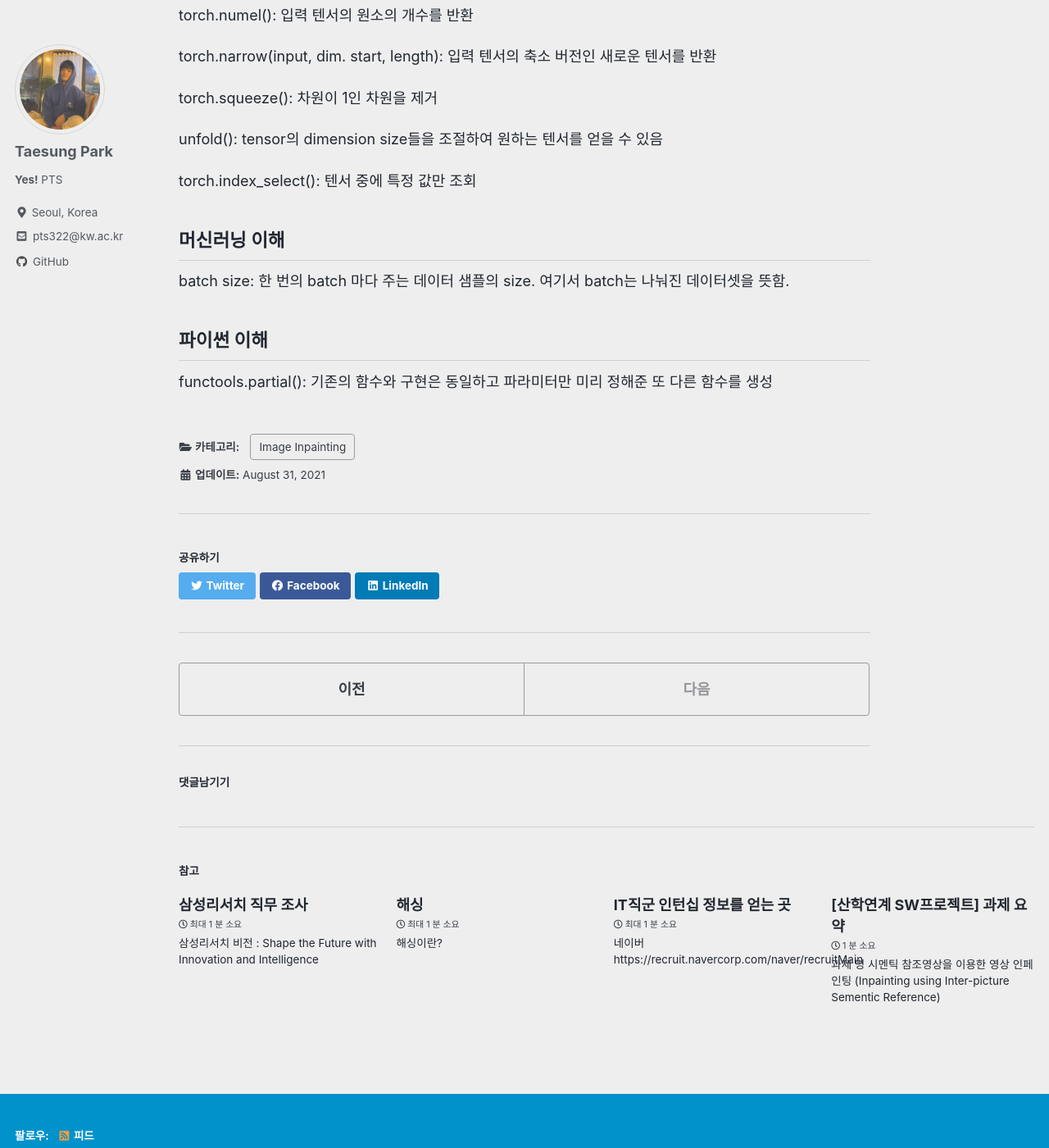
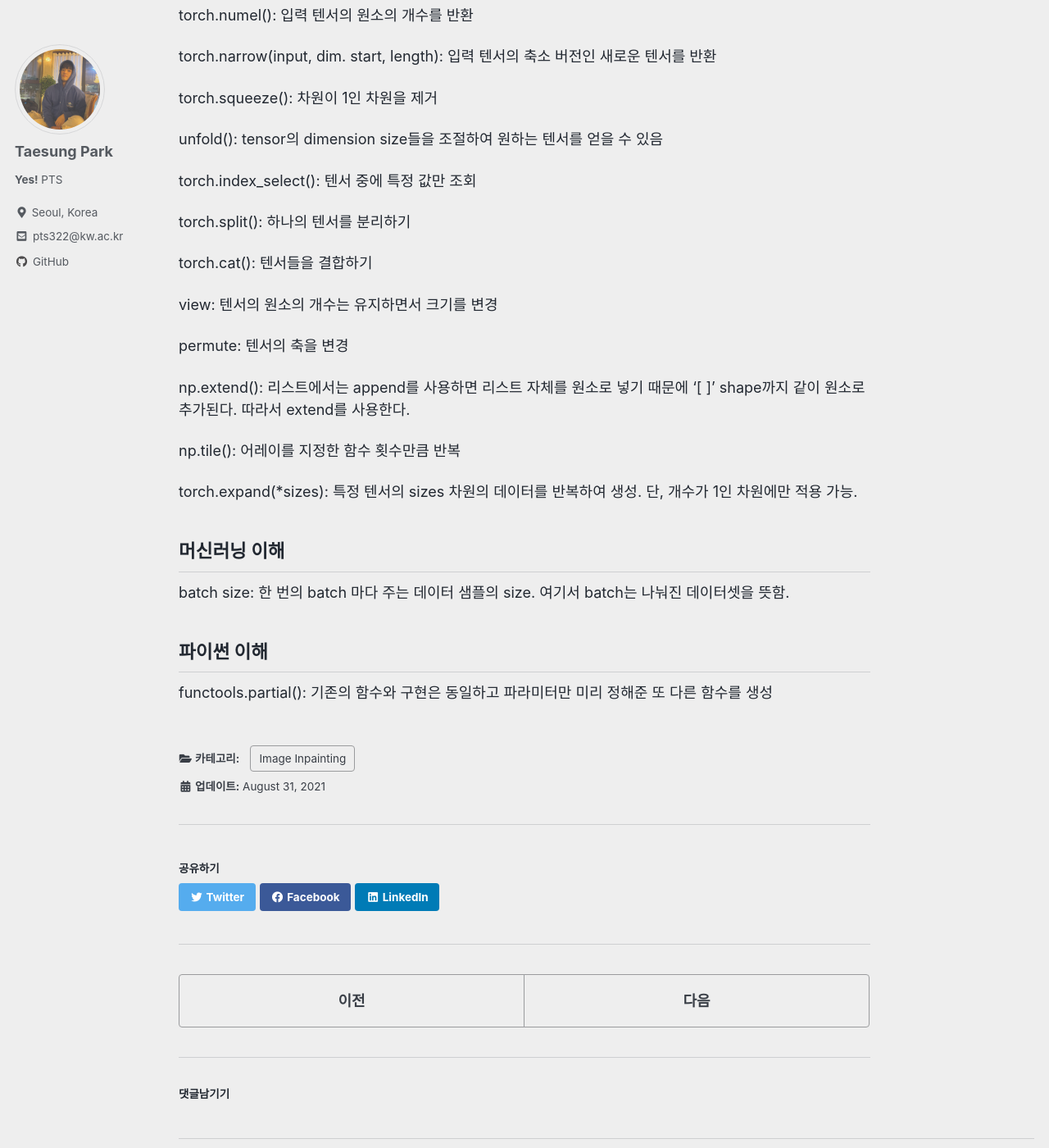
Before and after one commit to kkamankun/kkamankun.github.io, a Jekyll site: the page built from _posts/image_inpainting/2021-08-31-CodeReview.md, in a window 1280 px wide and 1400 px high, scrolled down 1145 px. Shown: the whole window at 82% size. Built offline with Jekyll 4.4.1, drawn with Linux system fonts in a browser that asks for light colours; cached includes are drawn as plain includes; comment, search, counter and statistics services are not loaded; part of the change alters nothing that is shown; some of the changed text lies outside the part shown.

Commit message:
Update CodeReview.md, PaperReview.md

```diff
--- a/_posts/image_inpainting/2021-08-31-CodeReview.md
+++ b/_posts/image_inpainting/2021-08-31-CodeReview.md
@@ -42,6 +42,20 @@ unfold(): tensor의 dimension size들을 조절하여 원하는 텐서를 얻을
 
 torch.index_select(): 텐서 중에 특정 값만 조회
 
+torch.split(): 하나의 텐서를 분리하기
+
+torch.cat(): 텐서들을 결합하기
+
+view: 텐서의 원소의 개수는 유지하면서 크기를 변경
+
+permute: 텐서의 축을 변경
+
+np.extend(): 리스트에서는 append를 사용하면 리스트 자체를 원소로 넣기 때문에 '[ ]' shape까지 같이 원소로 추가된다. 따라서 extend를 사용한다.
+
+np.tile(): 어레이를 지정한 함수 횟수만큼 반복
+
+torch.expand(*sizes): 특정 텐서의 sizes 차원의 데이터를 반복하여 생성. 단, 개수가 1인 차원에만 적용 가능.
+
 머신러닝 이해
 ---
 
--- /dev/null
+++ b/_posts/image_inpainting/2021-09-03-PaperReview.md
@@ -0,0 +1,40 @@
+---
+title: "[산학연계 SW프로젝트] 논문 번역"
+categories:
+    - Image Inpainting
+# layout: default
+---
+논문
+---
+Hongyu Liu, et.al. "Coherent Semantic Attention for Image Inpainting" arXiv: 1905.12384 (2019)
+
+Abstract
+---
+
+이전 딥러닝 기반 인페인팅 기법들은 성능이 대체로 좋지만, 지엽적인 픽셀 간의 불연속으로 인하여 흐릿함이나 왜곡 현상이 발생한다. 이는 missing regions에 대한 피처(feature) 연속성과 의미론적 상관성을 무시했기 때문이다. 따라서, 그림을 복원하는 사람의 행동을 적용한 생성 모델을 제안한다. 제안하는 모델에는 CSA layer가 있다. CSA layer는 missing rigions의 피처들 간의 의미론적 상관성을 따짐으로써 전후 구조를 잘 보존해주고 훼손된 영역에 대한 예측을 잘 수행한다.
+
+모델은 rough와 refinement 두 단계로 구분된다. 각 네트워크는 U-Net 구조의 neural network이다. CSA layer는 refinement 단계의 encoder 안에 있다. 네트워크 학습 안정화와 CSA layer의 학습을 잘 해내기 위해서 consistency loss를 제안한다. Consistency loss는 CSA layer와 CSA layer에 대응하는 디코더의 layer가 VGG feature layer(ground truth image)에 가까워지도록 유도한다.
+
+실험은 CelebA, Places2, Paris StreetView 데이터셋으로 수행했다.
+
+Introduction
+---
+
+### Related Works
+
+이미지 인페인팅은 missing region을 그럴듯한 추정을 통해 합성해내는 기법이다. 원하지 않는 객체를 제거하고, 가려진 영역을 복원하고, 손상된 부분을 복원하는데 이용된다. 이미지 인페인팅의 핵심은 의미론적인 구조를 전범위적으로 잘 보존하고 missing region에 대한 실제와 같은 텍스처를 잘 생성해내는 것이다.
+
+이미지 인페인팅의 전통적인 기법에는 텍스처 합성이 있다. Barnes 등은 Patch-Match 알고리즘을 제안했다. Hole 주변에서 missing parts를 채워넣기 가장 적합한 패치를 찾는 과정을 반복하는 알고리즘이다. Wilczkowiak 등은 더 나아가 적합한 patch가 있음직한 탐색 영역을 탐지해내는 방법을 제한하였다. 하지만, 고차원적인 의미론적 이해가 부족하고 지역적으로 유일한 패턴을 재구성해내지 못하는 단점이 있다.
+
+Deep convolutional neural networks를 통한 이미지 인페인팅 기법은 data의 분포를 학습하여 이미지의 의미론적인 분석을 해냄으로써 그럴듯한 성능을 도출하였다. 그러나, contextual information을 이용하여 hole을 채워넣는데 실패하였고 노이즈 패턴이 결과에 출력되기도 하였다.
+
+최근에는 contextual information을 이용하여 더 좋은 결과를 얻는 연구들이 있는데 크게 2가지로 분류할 수 있다. 첫째는 공간 어텐션을 이용한 기법이다. Missing regions를 채울 때 주변 이미지의 특성들을 참조한다. Contextual information을 통해 생성된 내용들의 의미론적 일관성을 확보할 수 있다는 장점이 있다. 하지만 직사각형 모양의 hole에만 적용할 수 있고 픽셀 불연속과 갈라진 틈 같은 인공물이 나타나는 단점이 있다. 둘째는 유표한 픽셀에서 누락된 픽셀을 예측하는 기법이다. 불규칙한 hole에도 바르게 다룰 수 있다는 장점이 있다. 하지만 생성된 내용은 여전히 의미론적 결함이 존재하여 경계면에 인공물이 나타나는 단점이 있다. 이 방법들의 성능이 좋지 않은 이유는 생성된 내용 사이의 semantic relevance(의미적 관련성), feature continuity(피처 연속성)을 고려하지 않았기 때문이다. 이런 것들은 지역적 픽셀 연속성에 큰 영향을 끼치기 때문에 고려할 필요가 있다.
+
+### 제안하는 모델
+
+그림 복원하는 과정에서는 구상을 먼저 하여 고쳐나간다. 이를 통해 전범위적 구조의 일관성을 확보하고 지역적 픽셀의 연속성을 확보한다. CSA layer는 image feature map의 훼손된 부분을 채워넣는다. 각 unknown feature patch를 훼손되지 않은 영역에서 가장 유사한 패치로 초기화한다. 이후, 인접 패치들 간의 공간적 일관성을 고려하여 최적화하는 과정을 거친다. 이를 통하여, 전범위적인 의미론적 일관성을 먼저 확보하고 지역적 피처 일치성을 최적화 단계에서 확보한다. Consistency loss는 VGG feature layer와 CSA layer 사이의 거리를 측정하고 VGG feature layer와 CSA layer와 대응하는 디코더의 layer 사이의 거리를 측정한다. Feature patch discriminator를 제안하여 디테일을 개선했다. Feature patch를 사용하여 공식화가 더 간단해지고 학습이 더 안정적이게 되었다. Consistency loss 이외에도 reconstruction loss, relativistic average LS adversarial loss를 통해 모델이 더 잘 학습하도록 하였다. Hole regions의 deep 피처들 사이의 상관 관계를 고려하여 구성할 수 있는 CSA layer를 제안한다. CSA layer의 성능과 학습 안정성을 높여주기 위한 consistency loss를 제안한다. Consistency loss는 CSA layer와 CSA layer에 대응하는 디코더의 layer가 ground truth의 VGG features를 학습하도록 유도한다.
+
+Related Works
+---
+
+이미지 인페인팅 연구는 크게 2가지로 분류할 수 있다. Non-learning 기법과 learning 기법이다. Non-learning 기법은 diffusion-based와 patch-based로 저레벨 피처들을 다루는 기법들이 있다. Learning 기법들은 deep convolutional neural networks을 학습시켜서 추론한다. 그리고 어텐션 기반 이미지 인페인팅 기법들이 있다. Contextual region과 hole region 사이의 관계에 기반한 공간적 어텐션을 사용한다. 우선 대략적으로 예측해낸 패치들과 유사성 있는 배경 패치들을 찾는 것이다.
```
